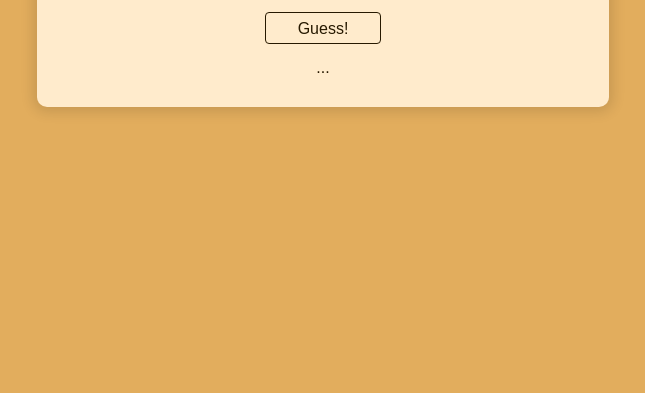
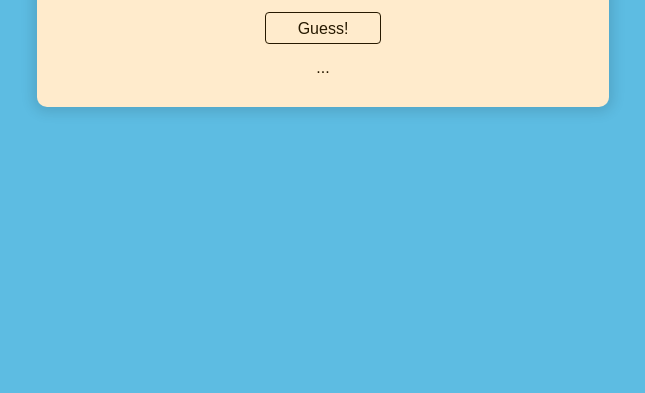
Before and after one commit to WalkingFrozenFish/guessnumber, a plain HTML site: page index.html in a window 1280 px wide. Shown: the part 407-800 px from the top of the page, without its empty margins (317-962 px from the left). Drawn offline with Linux system fonts and the light colour scheme.

Commit message:
Change color

```diff
--- a/css/style.css
+++ b/css/style.css
@@ -8,7 +8,7 @@
 
 .hero {
     min-height: 100vh;
-    background-color: rgb(226, 173, 93);
+    background-color: rgb(93, 188, 226);
 }
 
 .container {
```
